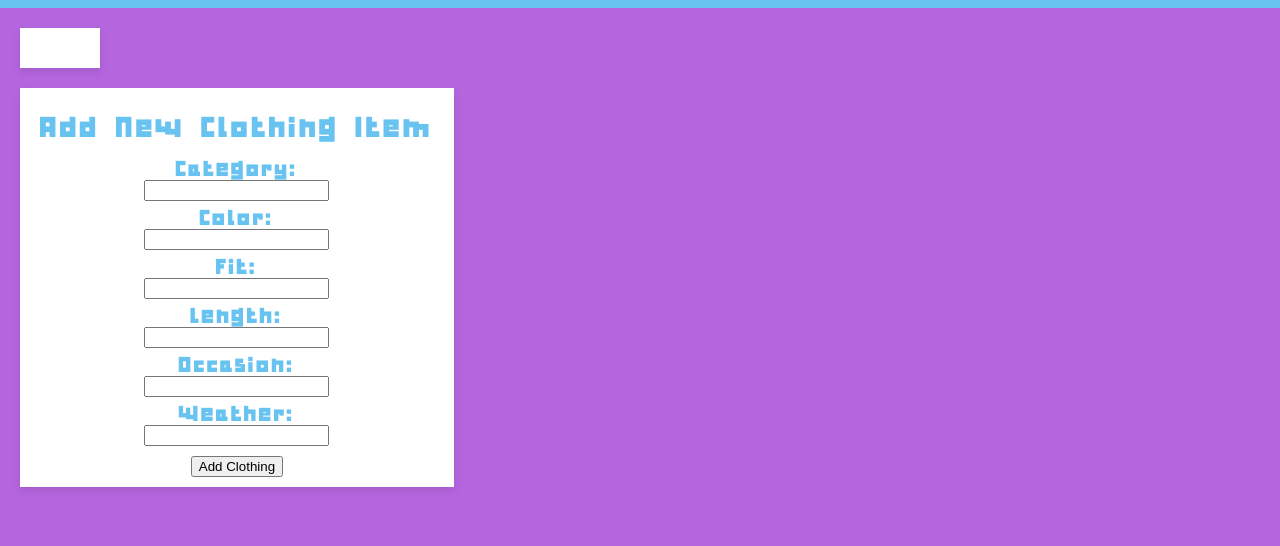
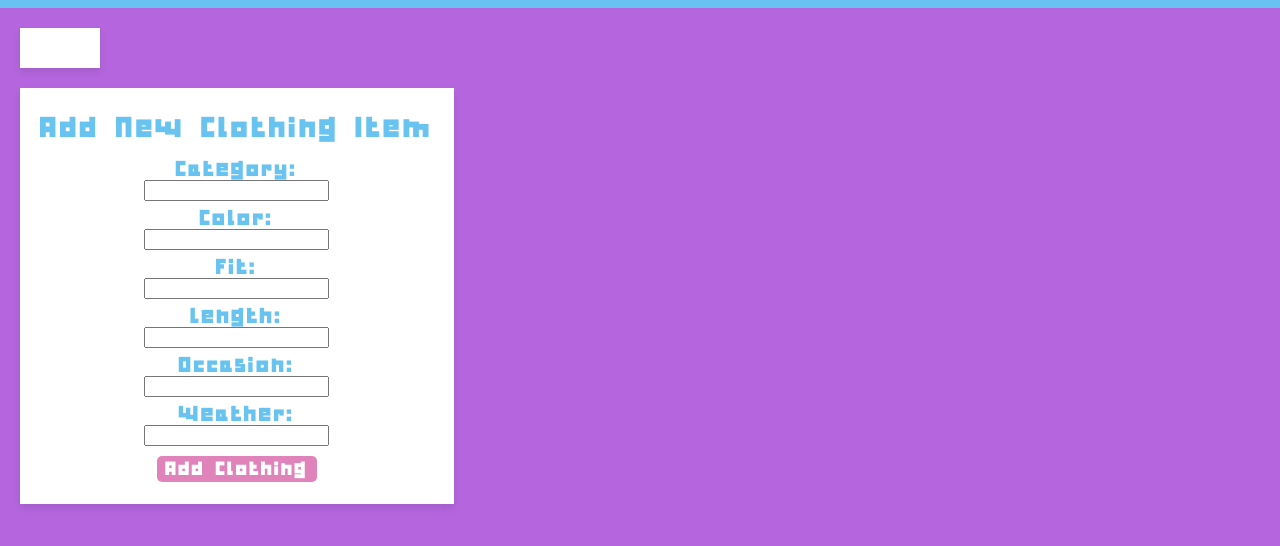
Before and after one commit to bbourque2901/virtualcloset, a website: page web/static_assets/addClothingToOutfit.html in a window 1280 px wide. Drawn offline with Linux system fonts and the light colour scheme; files whose address does not match are found by name.

Commit message:
fixed button to look like the rest

```diff
--- a/web/static_assets/addClothingToOutfit.html
+++ b/web/static_assets/addClothingToOutfit.html
@@ -42,7 +42,9 @@
                 <h3>Weather:</h3>
                 <input type="text" id="clothing-weather" name="weather">
             </div>
-            <button type="button" id="submit-clothing">Add Clothing</button>
+            <p>
+                <a href="#" class="button" id="submit-clothing">Add Clothing</a>
+            </p>
         </form>
     </div>
 </body>
```
